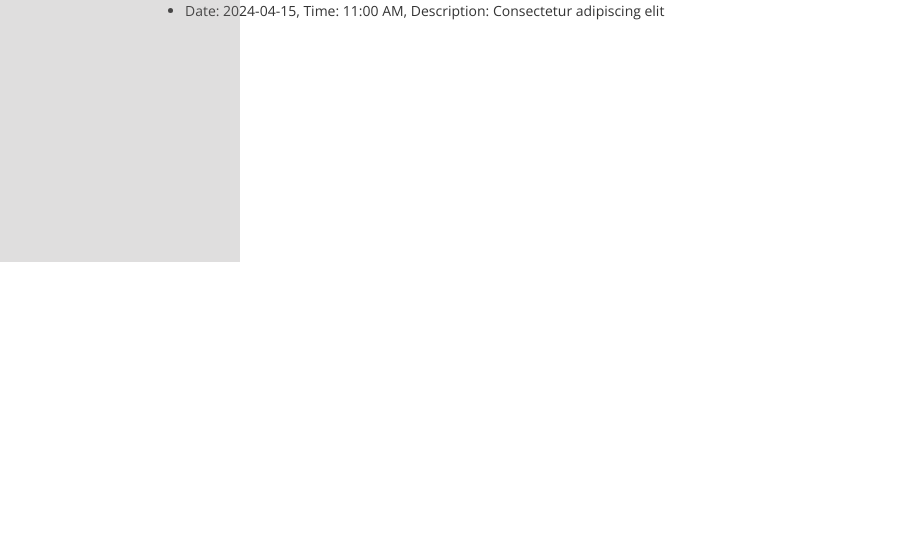
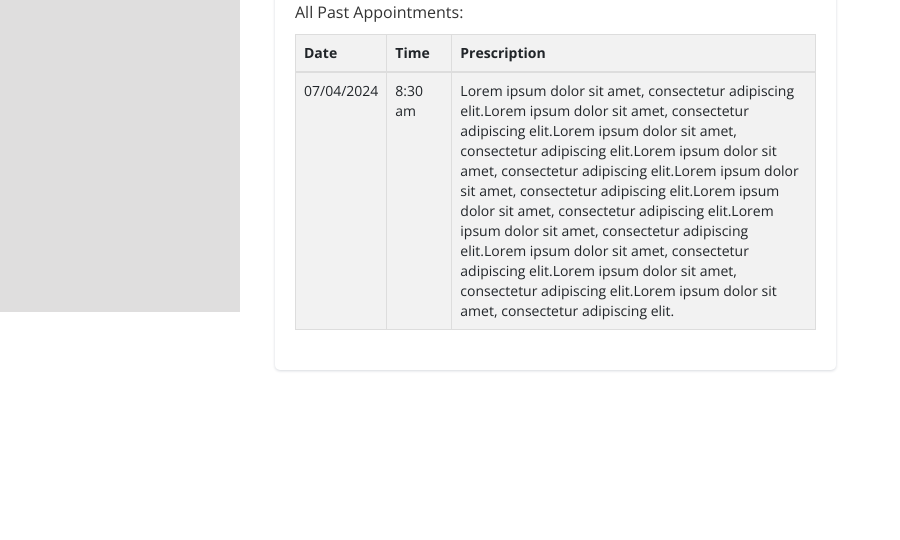
Before and after one commit to namandoshi9/hospitalmanagement, a Django app: template templates/hospital/check_appointment.html in a window 1400 px wide. Shown: the part 538-1078 px from the top of the page, without its empty margins (0-900 px from the left). Before the commit the page ends 800 px from the top, so only its background shows below. Run offline with Django 3.2, Linux system fonts and the light colour scheme; the template is opened without the code that fills it, so the values that code supplies are empty; some libraries are stand-ins or nearby versions.

Commit message:
appointment

```diff
--- a/templates/hospital/check_appointment.html
+++ b/templates/hospital/check_appointment.html
@@ -10,7 +10,8 @@
   <title>Appointment Details</title>
   <link rel="stylesheet" href="https://netdna.bootstrapcdn.com/bootstrap/3.0.0/css/bootstrap.min.css">
   <link rel="stylesheet" href="https://cdnjs.cloudflare.com/ajax/libs/font-awesome/5.12.1/css/all.min.css">
-  <link href="https://fonts.googleapis.com/css2?family=Open+Sans:ital,wght@0,100;0,300;0,400;0,500;0,700;0,900;1,100;1,300;1,400;1,500;1,700;1,900&display=swap"
+  <link
+    href="https://fonts.googleapis.com/css2?family=Open+Sans:ital,wght@0,100;0,300;0,400;0,500;0,700;0,900;1,100;1,300;1,400;1,500;1,700;1,900&display=swap"
     rel="stylesheet">
   <style>
     body {
@@ -28,6 +29,16 @@
 
     h6 {
       color: white;
+    }
+
+    h2 {
+      color: #1b4965;
+      font-family: "Open Sans", sans-serif !important;
+    }
+
+    h3 {
+      color: #1b4965;
+      font-family: "Open Sans", sans-serif !important;
     }
 
     .order-card {
@@ -50,6 +61,7 @@
       margin-bottom: 30px;
       -webkit-transition: all 0.3s ease-in-out;
       transition: all 0.3s ease-in-out;
+      padding: 2rem;
     }
 
     .card .card-block {
@@ -71,14 +83,14 @@
     table {
       font-family: "Open Sans", sans-serif !important;
       border-collapse: collapse;
-      width: 100%;
+      /* width: 50% !important; */
     }
 
     td,
     th {
       border: 1px solid #dddddd;
       text-align: left;
-      padding: 12px;
+      padding: 8px;
     }
 
     tr:nth-child(odd) {
@@ -137,44 +149,99 @@
       max-height: 200px;
       overflow-y: auto;
     }
+
+    p {
+      text-align: left;
+      font-size: 16px;
+    }
   </style>
 </head>
 
 <body>
-  <div class="container">
-    <h1>Appointment Details</h1>
+  <div class="container" style="margin-left: 26rem; margin-top: 5rem;">
+    <h2>Appointment Details</h2>
     <div class="appointment-details">
-      <div class="left-section">
-        <h2>Section 1</h2>
-        <p>Patient Name: John Doe</p>
-        <p>Mobile: 123-456-7890</p>
-        <p>Address: 123 Main St, City</p>
-        <p>Symptoms: Fever, Cough</p>
+      <div class="current">
+        <h3>Current Details:</h3>
+        <div class="card" style="
+        width: 50%;
+    ">
+          <p><strong>Name:</strong>
+            John Doe
+          </p>
 
-        <h2>Section 2</h2>
-        <p>Current Appointment Date: {{ current_appointment_date }}</p>
-        <p>Current Appointment Time: {{ current_appointment_time }}</p>
-        <p>Description: Lorem ipsum dolor sit amet, consectetur adipiscing elit.</p>
+          <p><strong>Mobile:</strong> 123-456-7890</p>
+          <p><strong>Address:</strong> 123 Main St, City</p>
+          <p><strong>Symptoms:</strong> Fever, Cough</p>
+          <p><strong>Date:</strong> 18-04-2024</p>
+          <p><strong>Time:</strong> 12:40</p>
+          <!-- <p><strong>Description:</strong> Lorem ipsum dolor sit amet, consectetur adipiscing elit.Lorem ipsum dolor sit
+            amet, consectetur adipiscing elit.Lorem ipsum dolor sit amet, consectetur adipiscing elit.Lorem ipsum dolor
+            sit amet, consectetur adipiscing elit.Lorem ipsum dolor sit amet, consectetur adipiscing elit.Lorem ipsum
+            dolor sit amet, consectetur adipiscing elit.Lorem ipsum dolor sit amet, consectetur adipiscing elit.Lorem
+            ipsum dolor sit amet, consectetur adipiscing elit.Lorem ipsum dolor sit amet, consectetur adipiscing
+            elit.Lorem ipsum dolor sit amet, consectetur adipiscing elit.</p> -->
+        </div>
 
-        <h2>Section 3</h2>
+        <h2>Patient previous data:</h2>
+
+        <div class="card" style="
+        width: 70%;
+    ">
           <p>All Past Appointments:</p>
-        <ul>
-          <li>Date: 2024-04-17, Time: 10:00 AM, Description: Lorem ipsum dolor sit amet</li>
-          <li>Date: 2024-04-15, Time: 11:00 AM, Description: Consectetur adipiscing elit</li>
-        </ul>
+          <table class="table table-hover" id="dev-table">
+            <tr>
+              <thead>
+                <tr>
+                  <th>Date</th>
+                  <th style="
+                  width: 8rem;
+              ">Time</th>
+                  <th style="
+                  width: 65rem;
+              ">Prescription</th>
+                </tr>
+              </thead>
+              <tbody>
+
+                <td>07/04/2024</td>
+                <td>8:30 am</td>
+                <td>Lorem ipsum dolor sit amet, consectetur adipiscing elit.Lorem ipsum dolor sit
+                  amet, consectetur adipiscing elit.Lorem ipsum dolor sit amet, consectetur adipiscing elit.Lorem ipsum
+                  dolor
+                  sit amet, consectetur adipiscing elit.Lorem ipsum dolor sit amet, consectetur adipiscing elit.Lorem
+                  ipsum
+                  dolor sit amet, consectetur adipiscing elit.Lorem ipsum dolor sit amet, consectetur adipiscing
+                  elit.Lorem
+                  ipsum dolor sit amet, consectetur adipiscing elit.Lorem ipsum dolor sit amet, consectetur adipiscing
+                  elit.Lorem ipsum dolor sit amet, consectetur adipiscing elit.</td>
+
+            </tr>
+            </tbody>
+            </tr>
+            </tr>
+          </table>
+        </div>
       </div>
       <div class="right-section">
-        <h2>Medicine List</h2>
+        <h2>Medicine Lists</h2>
+        <div class="card">
           <div class="medicine-list">
+            <div>
+              <input type="search" id="gsearch" name="gsearch" onkeyup="searchTable()"
+                style="border: 1px solid grey; border-radius: 4px; width: 17rem; padding: 0.25rem 0.5rem;">
+            </div>
             <input type="checkbox" id="medicine1" name="medicine1">
             <label for="medicine1">Medicine 1</label><br>
             <input type="checkbox" id="medicine2" name="medicine2">
             <label for="medicine2">Medicine 2</label><br>
             <input type="checkbox" id="medicine3" name="medicine3">
             <label for="medicine3">Medicine 3</label><br>
-          <!-- Add more medicines as needed -->
+
           </div>
+
           <button class="btn btn-primary">Checkout</button>
+        </div>
       </div>
     </div>
   </div>
```
Lines whose indentation alone changed are shown as unchanged.
